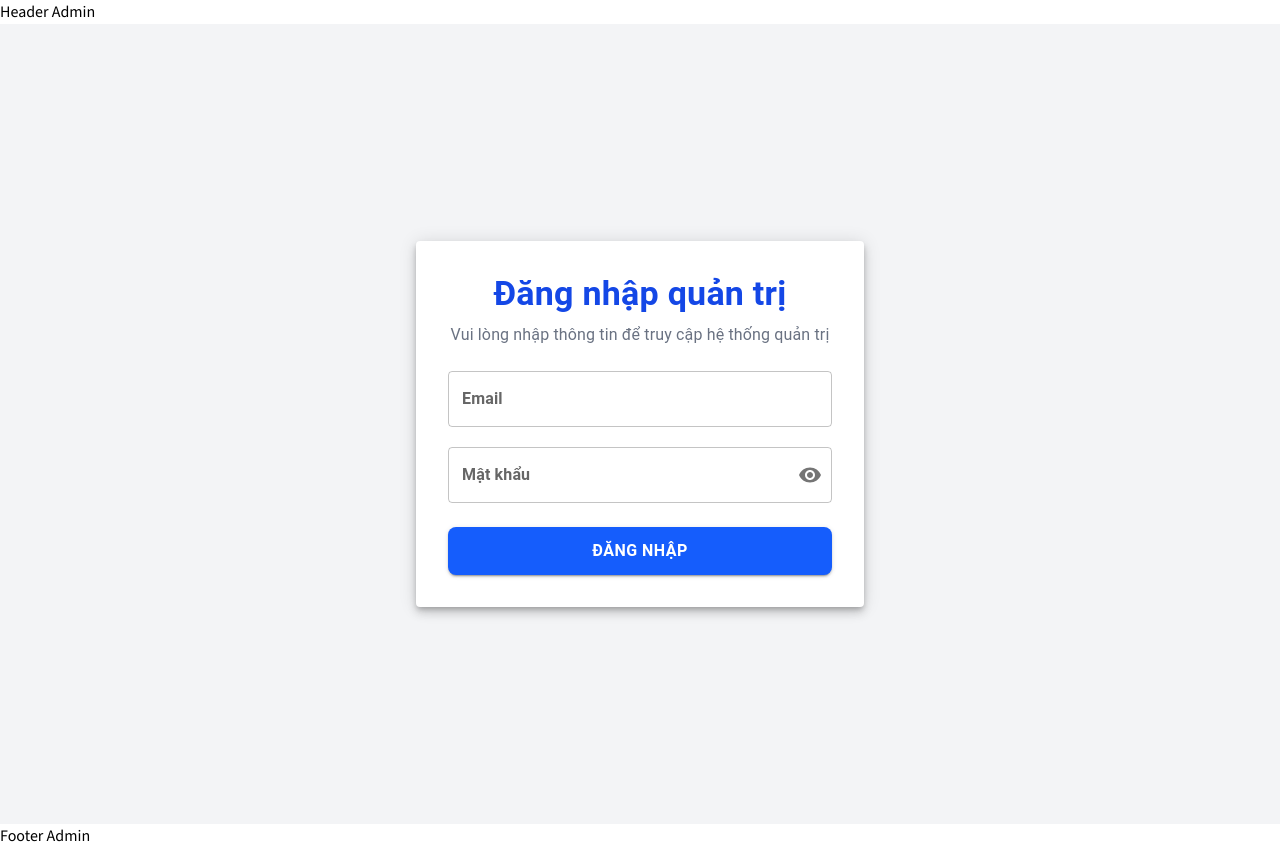
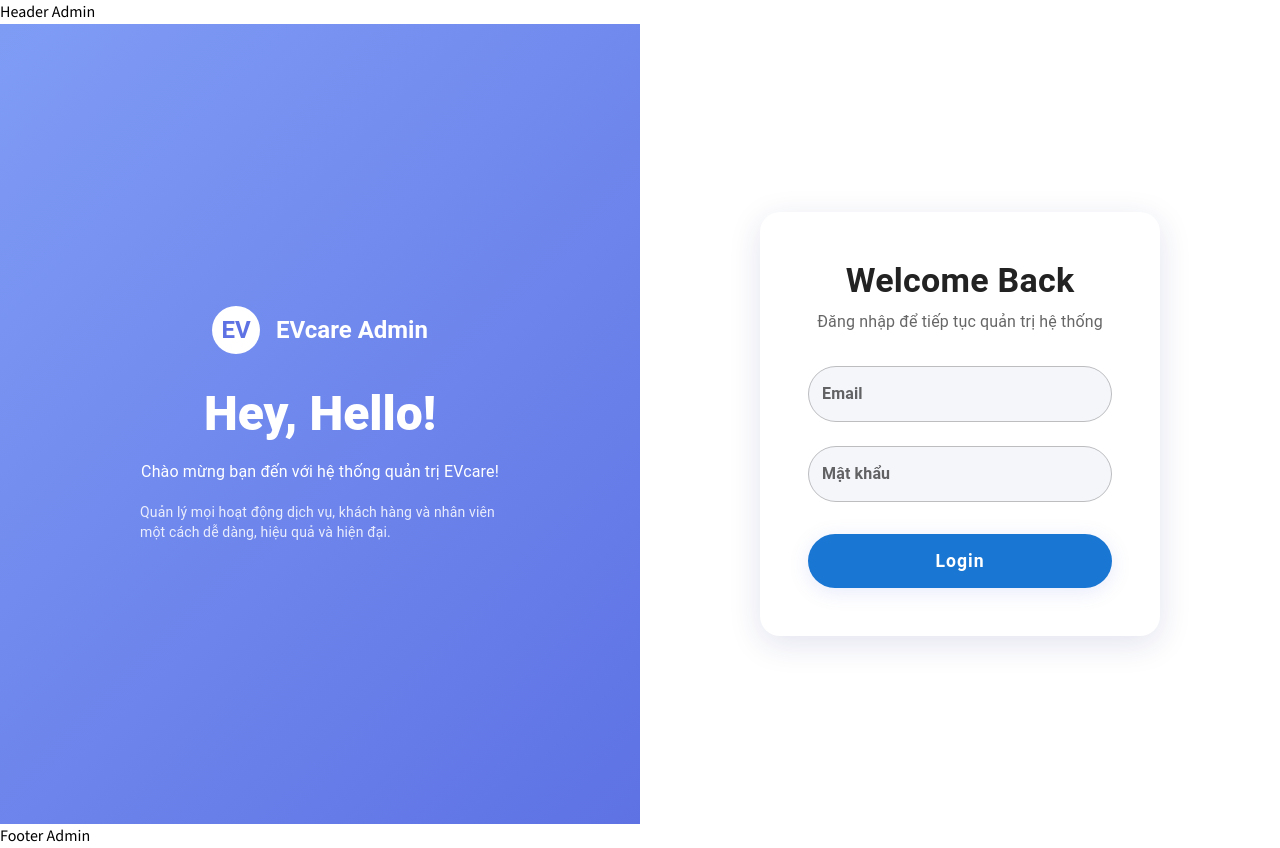
Before and after one commit to kit365/FPTU_HCM_SWD392_Team3_EVCare, a React (Vite) app in the folder FE/: page /admin/login in a window 1280 px wide. Built offline with nearby package versions, Linux system fonts and the light colour scheme.

Commit message:
[UPDATE] Cập nhập lại giao diện trang đăng nhập(Admin)

```diff
--- a/FE/src/pages/admin/login/Login.tsx
+++ b/FE/src/pages/admin/login/Login.tsx
@@ -1,10 +1,9 @@
 import { useAuth } from "../../../hooks/useAuth";
 import type { LoginRequest } from "../../../type/login";
 import { useForm } from "react-hook-form";
-import { TextField, Button, Paper, Typography, Box, InputAdornment, IconButton, CircularProgress } from "@mui/material";
-import { Visibility, VisibilityOff } from "@mui/icons-material";
+import { TextField, Button, Paper, Typography, Box, useMediaQuery } from "@mui/material";
+import { useTheme } from "@mui/material/styles";
 import { useState } from "react";
-import { notify } from "../../../components/admin/common/Toast";
 
 export const LoginPage = () => {
     const {
@@ -15,23 +14,98 @@ export const LoginPage = () => {
 
     const { login, isLoading } = useAuth();
     const [showPassword, setShowPassword] = useState(false);
+    const theme = useTheme();
+    const isMdUp = useMediaQuery(theme.breakpoints.up('md'));
 
     const onSubmit = async (data: LoginRequest) => {
         await login(data);
-        // notify.success("Đăng nhập thành công!");
     };
 
     return (
-        <div className="min-h-screen flex items-center justify-center bg-gray-100">
-            <Paper elevation={6} className="p-8 rounded-xl w-full max-w-md shadow-lg">
-                <Typography variant="h4" className="!font-bold !mb-2 !text-center !text-blue-700" gutterBottom>
-                    Đăng nhập quản trị
+        <Box
+            sx={{
+                minHeight: '100vh',
+                display: 'flex',
+                flexDirection: isMdUp ? 'row' : 'column',
+                alignItems: 'stretch',
+                justifyContent: 'center',
+                background: '#f5f6fa',
+            }}
+        >
+            {isMdUp && (
+                <Box
+                    sx={{
+                        flex: 1,
+                        display: 'flex',
+                        flexDirection: 'column',
+                        justifyContent: 'center',
+                        alignItems: 'center',
+                        background: 'linear-gradient(135deg, #7f9cf5 0%, #5e72e4 100%)',
+                        color: 'white',
+                        p: 8,
+                    }}
+                >
+                    <Box sx={{ display: 'flex', alignItems: 'center', mb: 4 }}>
+                        <Box
+                            sx={{
+                                width: 48,
+                                height: 48,
+                                borderRadius: '50%',
+                                background: 'white',
+                                display: 'flex',
+                                alignItems: 'center',
+                                justifyContent: 'center',
+                                mr: 2,
+                            }}
+                        >
+                            <Typography variant="h5" color="#5e72e4" fontWeight={700}>
+                                EV
                             </Typography>
-                <Typography variant="body1" className="!mb-6 !text-center text-gray-500">
-                    Vui lòng nhập thông tin để truy cập hệ thống quản trị
+                        </Box>
+                        <Typography variant="h5" fontWeight={700}>
+                            EVcare Admin
+                        </Typography>
+                    </Box>
+                    <Typography variant="h3" fontWeight={800} mb={2}>
+                        Hey, Hello!
+                    </Typography>
+                    <Typography variant="subtitle1" mb={2}>
+                        Chào mừng bạn đến với hệ thống quản trị EVcare!
+                    </Typography>
+                    <Typography variant="body2" sx={{ opacity: 0.85, maxWidth: 360 }}>
+                        Quản lý mọi hoạt động dịch vụ, khách hàng và nhân viên một cách dễ dàng, hiệu quả và hiện đại.
+                    </Typography>
+                </Box>
+            )}
+            <Box
+                sx={{
+                    flex: 1,
+                    display: 'flex',
+                    alignItems: 'center',
+                    justifyContent: 'center',
+                    background: isMdUp ? 'white' : 'transparent',
+                    p: isMdUp ? 8 : 2,
+                }}
+            >
+                <Paper
+                    elevation={8}
+                    sx={{
+                        p: 6,
+                        borderRadius: 5,
+                        width: '100%',
+                        maxWidth: 400,
+                        boxShadow: '0 8px 32px 0 rgba(31, 38, 135, 0.13)',
+                        background: 'white',
+                    }}
+                >
+                    <Typography variant="h4" fontWeight={700} color="#222" textAlign="center" mb={1}>
+                        Welcome Back
+                    </Typography>
+                    <Typography variant="body1" color="text.secondary" textAlign="center" mb={4}>
+                        Đăng nhập để tiếp tục quản trị hệ thống
                     </Typography>
                     <form onSubmit={handleSubmit(onSubmit)}>
-                    <Box className="mb-5">
+                        <Box mb={3}>
                             <TextField
                                 label="Email"
                                 type="email"
@@ -42,13 +116,19 @@ export const LoginPage = () => {
                                 {...register("email", { required: "Email là bắt buộc" })}
                                 error={!!errors.email}
                                 helperText={errors.email?.message}
-                            InputLabelProps={{ className: "!font-semibold" }}
+                                InputProps={{
+                                    sx: {
+                                        borderRadius: 99,
+                                        background: '#f5f6fa',
+                                    },
+                                }}
+                                InputLabelProps={{ sx: { fontWeight: 600 } }}
                             />
                         </Box>
-                    <Box className="mb-6">
+                        <Box mb={4}>
                             <TextField
                                 label="Mật khẩu"
-                            type={showPassword ? "text" : "password"}
+                                type="password"
                                 fullWidth
                                 variant="outlined"
                                 size="medium"
@@ -56,20 +136,13 @@ export const LoginPage = () => {
                                 {...register("password", { required: "Vui lòng nhập mật khẩu" })}
                                 error={!!errors.password}
                                 helperText={errors.password?.message}
-                            InputLabelProps={{ className: "!font-semibold" }}
                                 InputProps={{
-                                endAdornment: (
-                                    <InputAdornment position="end">
-                                        <IconButton
-                                            aria-label="toggle password visibility"
-                                            onClick={() => setShowPassword((show) => !show)}
-                                            edge="end"
-                                        >
-                                            {showPassword ? <VisibilityOff /> : <Visibility />}
-                                        </IconButton>
-                                    </InputAdornment>
-                                ),
+                                    sx: {
+                                        borderRadius: 99,
+                                        background: '#f5f6fa',
+                                    },
                                 }}
+                                InputLabelProps={{ sx: { fontWeight: 600 } }}
                             />
                         </Box>
                         <Button
@@ -78,14 +151,27 @@ export const LoginPage = () => {
                             color="primary"
                             fullWidth
                             size="large"
-                        className="!py-3 !rounded-lg !font-bold !text-base !bg-blue-600 hover:!bg-blue-700 transition"
+                            sx={{
+                                py: 1.5,
+                                borderRadius: 99,
+                                fontWeight: 700,
+                                fontSize: '1.1rem',
+                                boxShadow: '0 4px 20px 0 rgba(94,114,228,0.15)',
+                                textTransform: 'none',
+                                letterSpacing: 1,
+                                transition: 'all 0.2s',
+                                '&:hover': {
+                                    background: 'linear-gradient(135deg, #5e72e4 0%, #7f9cf5 100%)',
+                                    boxShadow: '0 6px 24px 0 rgba(94,114,228,0.25)',
+                                },
+                            }}
                             disabled={isLoading}
-                        startIcon={isLoading ? <CircularProgress size={22} color="inherit" /> : null}
                         >
-                        {isLoading ? "Đang đăng nhập..." : "Đăng nhập"}
+                            {isLoading ? "Đang đăng nhập..." : "Login"}
                         </Button>
                     </form>
                 </Paper>
-        </div>
+            </Box>
+        </Box>
     );
 };
```
Also changed, not shown: FE/src/components/admin/common/Toast.tsx (+0 -23 lines). Lines whose indentation alone changed are shown as unchanged.
